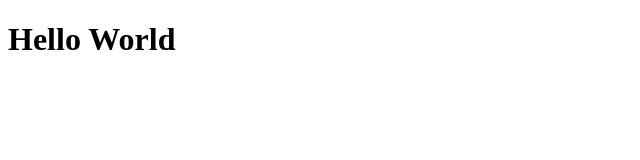
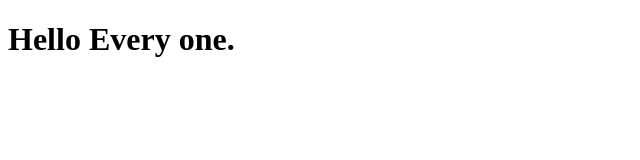
Before and after one commit to bilalfareed83/HelloWorld, a plain HTML site: page index.html in a window 1280 px wide. Shown: the whole page, without its empty margins (0-640 px from the left). Drawn offline with Linux system fonts and the light colour scheme.

Commit message:
Updated index.html

```diff
--- a/index.html
+++ b/index.html
@@ -6,6 +6,6 @@
     <title>Document</title>
   </head>
   <body>
-    <h1>Hello World</h1>
+    <h1>Hello Every one.</h1>
   </body>
 </html>
```
